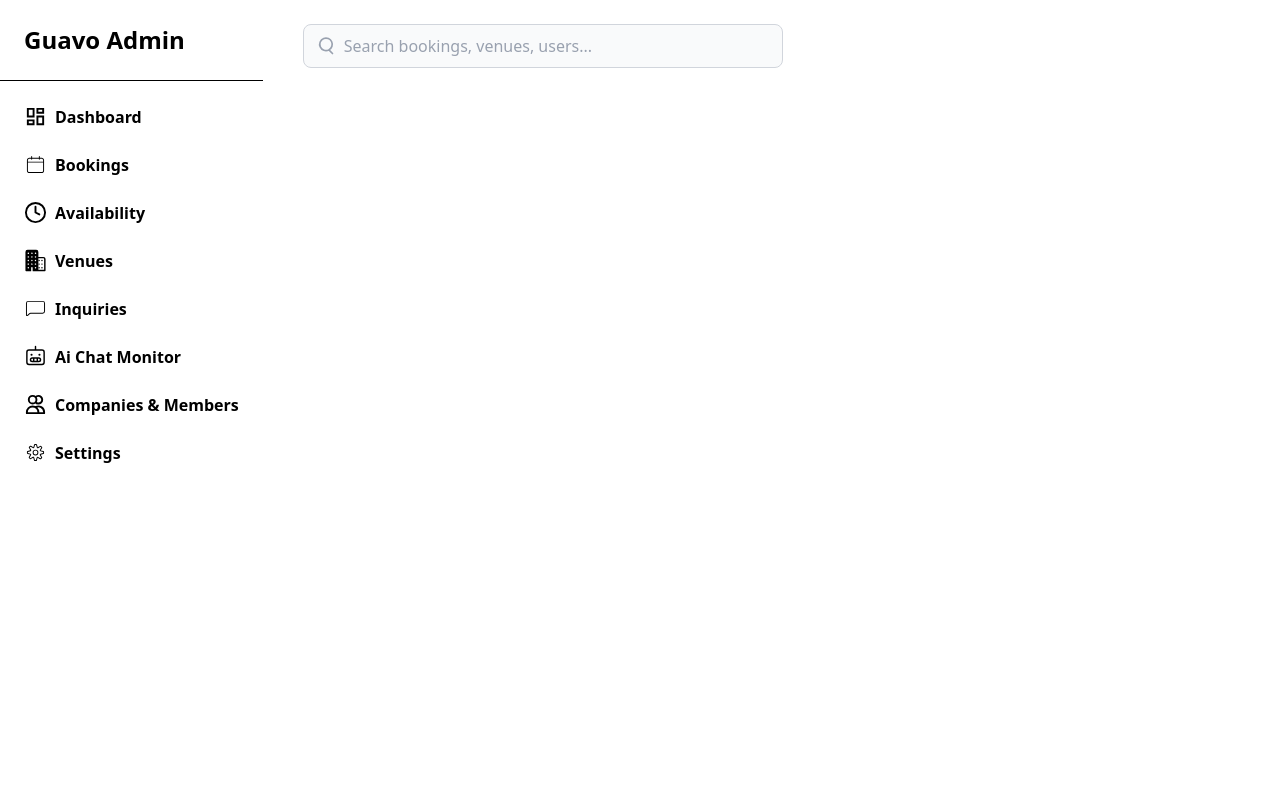
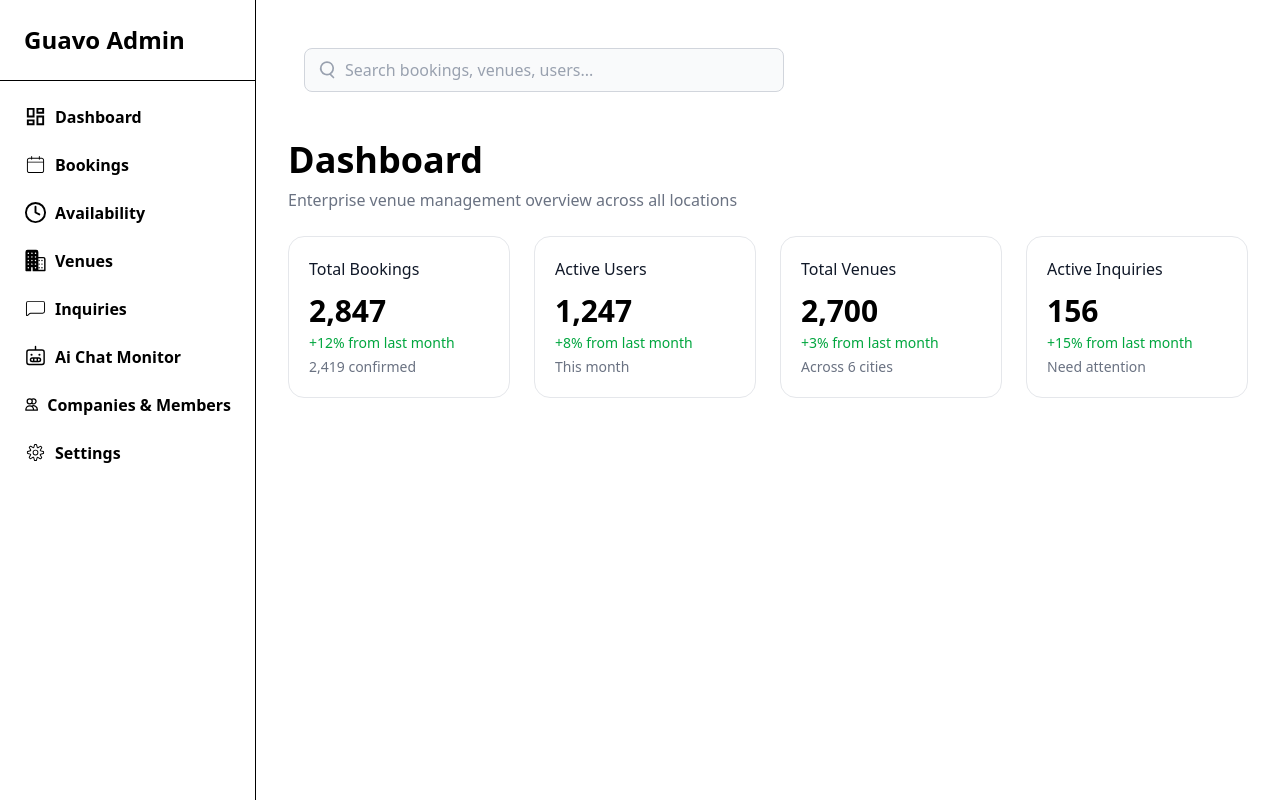
Before and after one commit to KyleC55/Guavo-Dashboard-Project, a React (Vite) app in the folder my-project/: page / in a window 1280 px wide. Built offline with nearby package versions, Linux system fonts and the light colour scheme.

Commit message:
added metric cards

```diff
--- /dev/null
+++ b/my-project/src/components/metriccard.tsx
@@ -0,0 +1,13 @@
+import type { MetricCardData } from "../../types/types.ts";
+
+export default function MetricCard({ title, value, change, notes }: MetricCardData) {
+    const positive = change.trim().startsWith("+");
+    return (
+        <div className="bg-white border border-gray-200 rounded-2xl p-5">
+            <h3 className="text-base font-medium text-gray-900">{title}</h3>
+            <div className="mt-3 text-3xl font-semibold">{value}</div>
+            <div className={`mt-1 text-sm ${positive ? "text-green-600" : "text-red-600"}`}>{change}</div>
+            <div className="mt-1 text-sm text-gray-500">{notes}</div>
+        </div>
+    );
+}
--- /dev/null
+++ b/my-project/src/data/metricCards.ts
@@ -0,0 +1,8 @@
+import type { MetricCardData } from "../../types/types.ts";
+
+export const metricCards: MetricCardData[] = [
+    { title: "Total Bookings",   value: "2,847", change: "+12% from last month", notes: "2,419 confirmed" },
+    { title: "Active Users",     value: "1,247", change: "+8% from last month",  notes: "This month" },
+    { title: "Total Venues",     value: "2,700", change: "+3% from last month",  notes: "Across 6 cities" },
+    { title: "Active Inquiries", value: "156",   change: "+15% from last month", notes: "Need attention" },
+];
--- a/my-project/src/pages/dashboard.tsx
+++ b/my-project/src/pages/dashboard.tsx
@@ -1,13 +1,31 @@
 import Sidebar from "../components/sidebar.tsx";
 import Search from "../components/searchbar.tsx";
+import MetricCard from "../components/metriccard.tsx";
+import { metricCards} from "../data/metricCards.ts";
+
 
 const Dashboard = () => {
     return (
-        <div className="flex h-screen gap-4">
-            <Sidebar/>
-            <Search />
+        <div className="flex h-screen">
+            <div className="w-64 border-r">
+                <Sidebar />
+            </div>
+
+            <div className="flex-1 flex flex-col p-6">
+                <Search />
+
+                <h1 className="text-black text-4xl font-bold mt-6 ml-2">Dashboard</h1>
+                <h2 className="text-gray-500 mt-2 ml-2 max-w-2xl">
+                    Enterprise venue management overview across all locations
+                </h2>
+
+                <div className="mt-6 mx-2 grid grid-cols-1 sm:grid-cols-2 xl:grid-cols-4 gap-6">
+                    {metricCards.map((card) => (
+                        <MetricCard key={card.title} {...card} />
+                    ))}
+                </div>
+            </div>
         </div>
-    )
-}
-
+    );
+};
 export default Dashboard;
--- /dev/null
+++ b/my-project/types/types.ts
@@ -0,0 +1,6 @@
+export interface MetricCardData {
+    title: string;
+    value: string;
+    change: string;
+    notes: string;
+}
```
Also changed, not shown: my-project/src/types/types.tsx (deleted, +0 -19 lines), my-project/src/utils/searcher.tsx (deleted).
